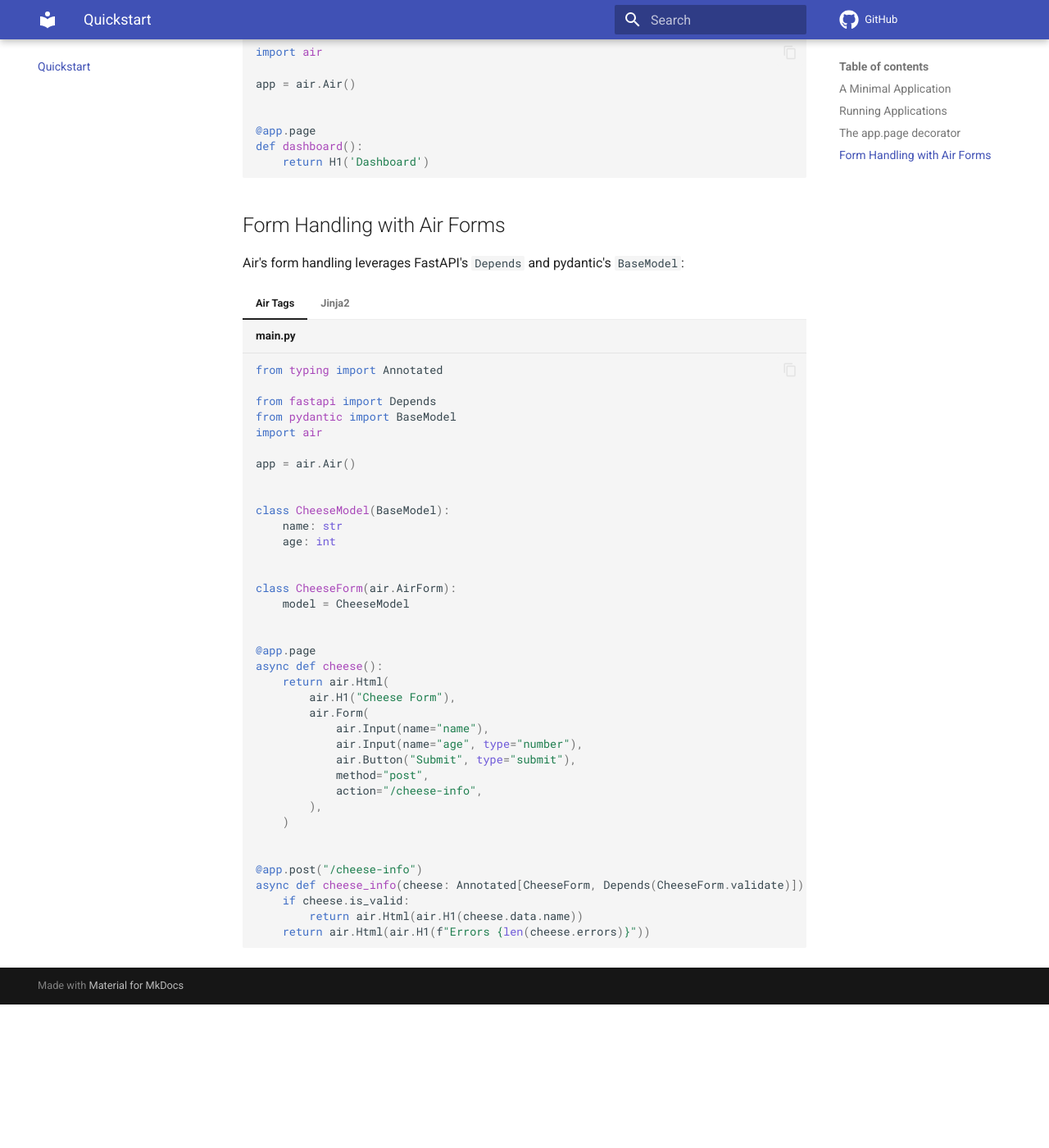
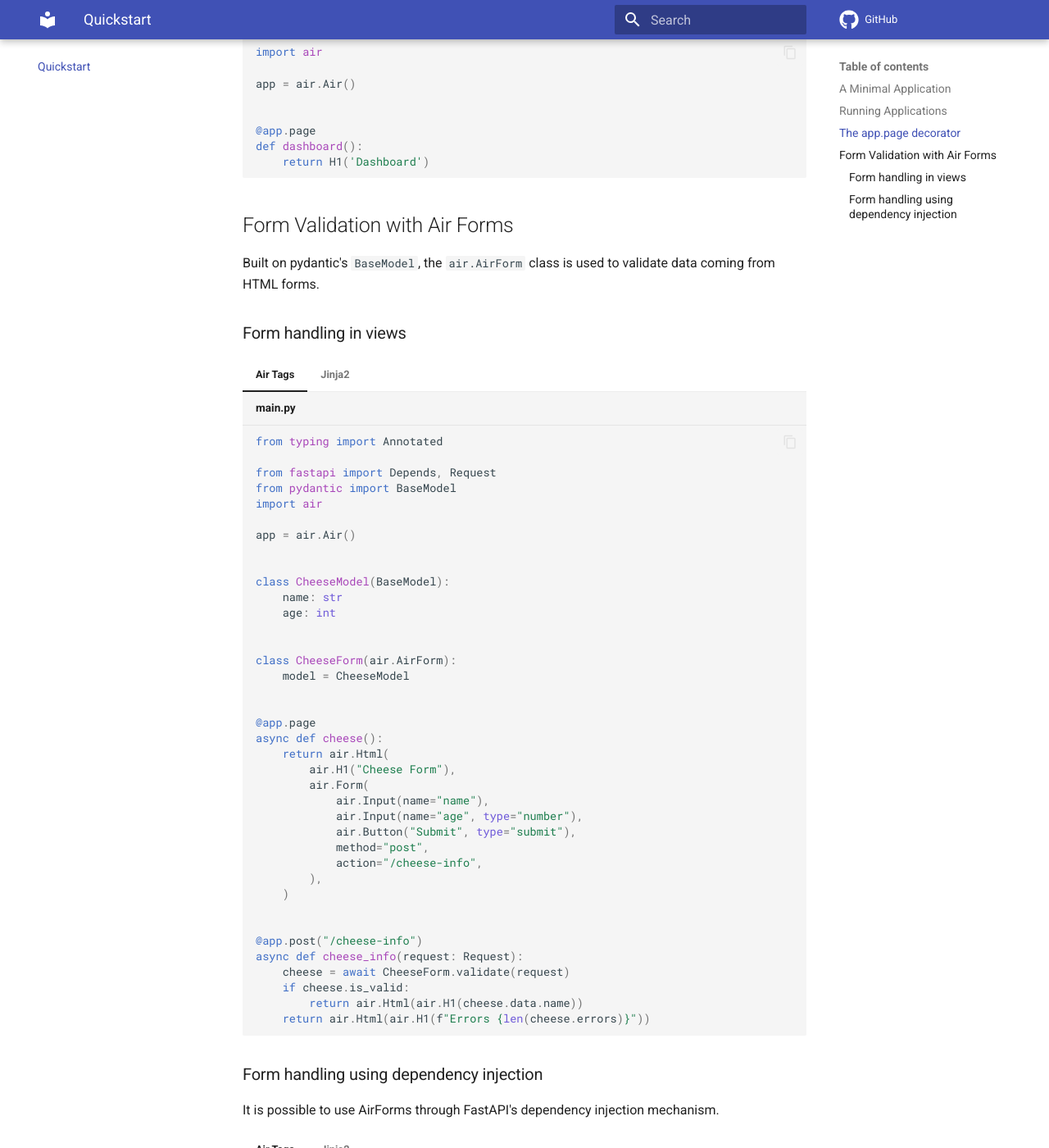
Before and after one commit to feldroy/air, an MkDocs documentation site: the page built from docs/quickstart.md, in a window 1280 px wide and 1400 px high, scrolled down 1434 px. Shown: the whole window at 82% size. Built offline with MkDocs 1.6.1 and Material for MkDocs 9.7.7, drawn with Linux system fonts in a browser that asks for light colours; comment, search, counter and statistics services are not loaded; before the commit the page ends 2659 px from its top, so only the background shows below that.

Commit message:
Demonstrate form validation within views

````diff
--- a/docs/quickstart.md
+++ b/docs/quickstart.md
@@ -112,9 +112,111 @@ For simple HTTP GET requests, Air provides the handy `@app.page` shortcut.
     <h1>Dashboard</h1>
     ```
 
-## Form Handling with Air Forms
+## Form Validation with Air Forms
 
-Air's form handling  leverages FastAPI's `Depends` and pydantic's `BaseModel`:
+Built on pydantic's `BaseModel`, the `air.AirForm` class is used to validate data coming from HTML forms.
+
+### Form handling in views
+
+=== "Air Tags"
+
+    ```python title="main.py"
+    from typing import Annotated
+
+    from fastapi import Depends, Request
+    from pydantic import BaseModel
+    import air
+
+    app = air.Air()
+
+
+    class CheeseModel(BaseModel):
+        name: str
+        age: int
+
+
+    class CheeseForm(air.AirForm):
+        model = CheeseModel
+
+
+    @app.page
+    async def cheese():
+        return air.Html(
+            air.H1("Cheese Form"),
+            air.Form(
+                air.Input(name="name"),
+                air.Input(name="age", type="number"),
+                air.Button("Submit", type="submit"),
+                method="post",
+                action="/cheese-info",
+            ),
+        )
+
+
+    @app.post("/cheese-info")
+    async def cheese_info(request: Request):
+        cheese = await CheeseForm.validate(request)
+        if cheese.is_valid:
+            return air.Html(air.H1(cheese.data.name))
+        return air.Html(air.H1(f"Errors {len(cheese.errors)}"))
+    ```
+
+
+=== "Jinja2"
+
+
+    ```python title="main.py"
+    import air
+    from fastapi import Request, Depends
+    from pydantic import BaseModel
+    from typing import Annotated
+
+
+    app = air.Air()
+    render = air.Jinja2Renderer(directory="templates")
+
+
+    class CheeseModel(BaseModel):
+        name: str
+        age: int
+
+
+    class CheeseForm(air.AirForm):
+        model = CheeseModel
+
+
+    @app.page
+    async def cheese(request: Request):
+        return render(request, name="cheese_form.html")
+
+
+    @app.post("/cheese-info")
+    async def cheese_info(request: Request):
+        cheese = await CheeseForm.validate(request)
+        return render(request, name="cheese_info.html", cheese=cheese)
+    ```
+
+    ```jinja title="templates/cheese_form.html"
+    <h1>Cheese Form</h1>
+    <form method="post" action="/cheese-info">
+      <input name="name">
+      <input name="age" type="number">
+      <button type="submit">Submit</button>
+    </form>
+    ```
+
+    ```jinja title="templates/cheese_info.html"
+    {% if cheese.is_valid %}
+        <h1>{{cheese.data.name}}</h1>
+        <p>Age: {{cheese.data.age}}</p>
+    {% else %}
+        <h1>Errors {{len(cheese.errors)}}</h1>
+    {% endif %}
+    ```
+
+### Form handling using dependency injection
+
+It is possible to use AirForms through FastAPI's dependency injection mechanism.
 
 === "Air Tags"
 
````
Also changed, not shown: 1 other file.
